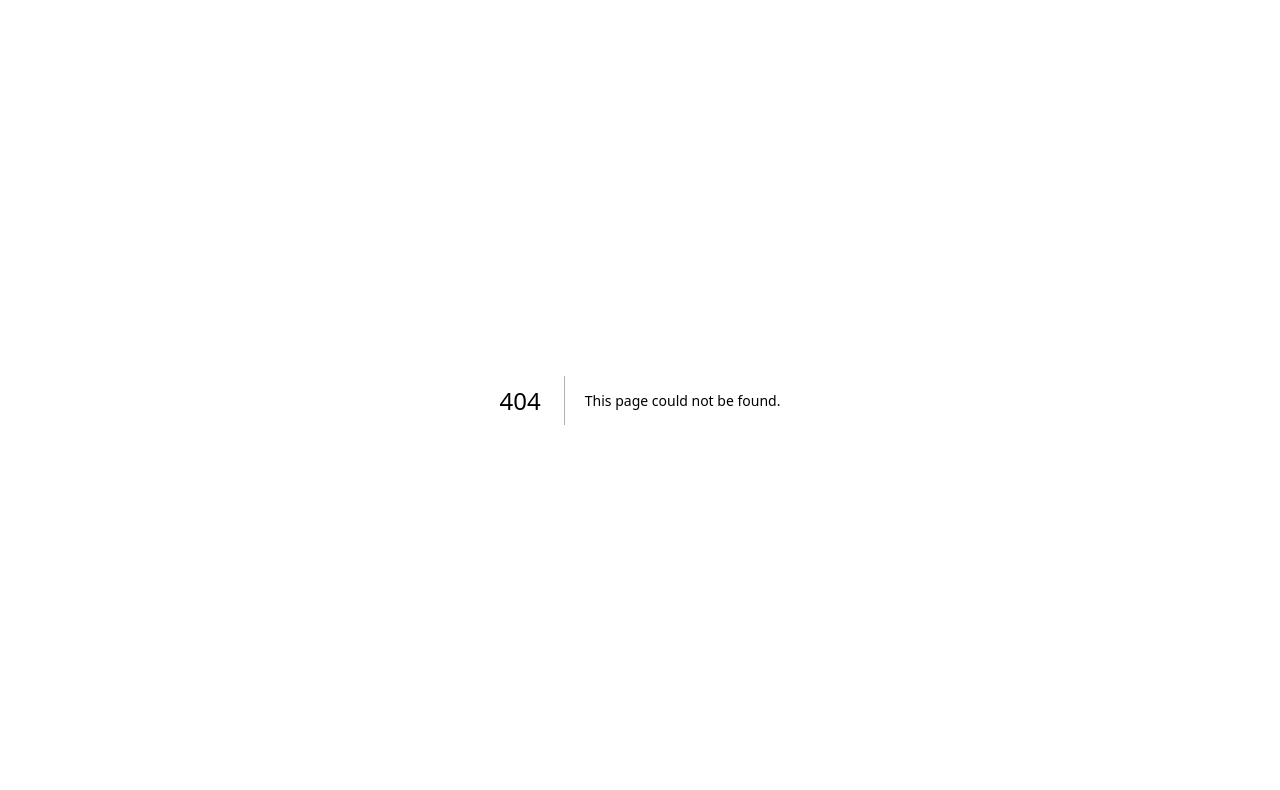
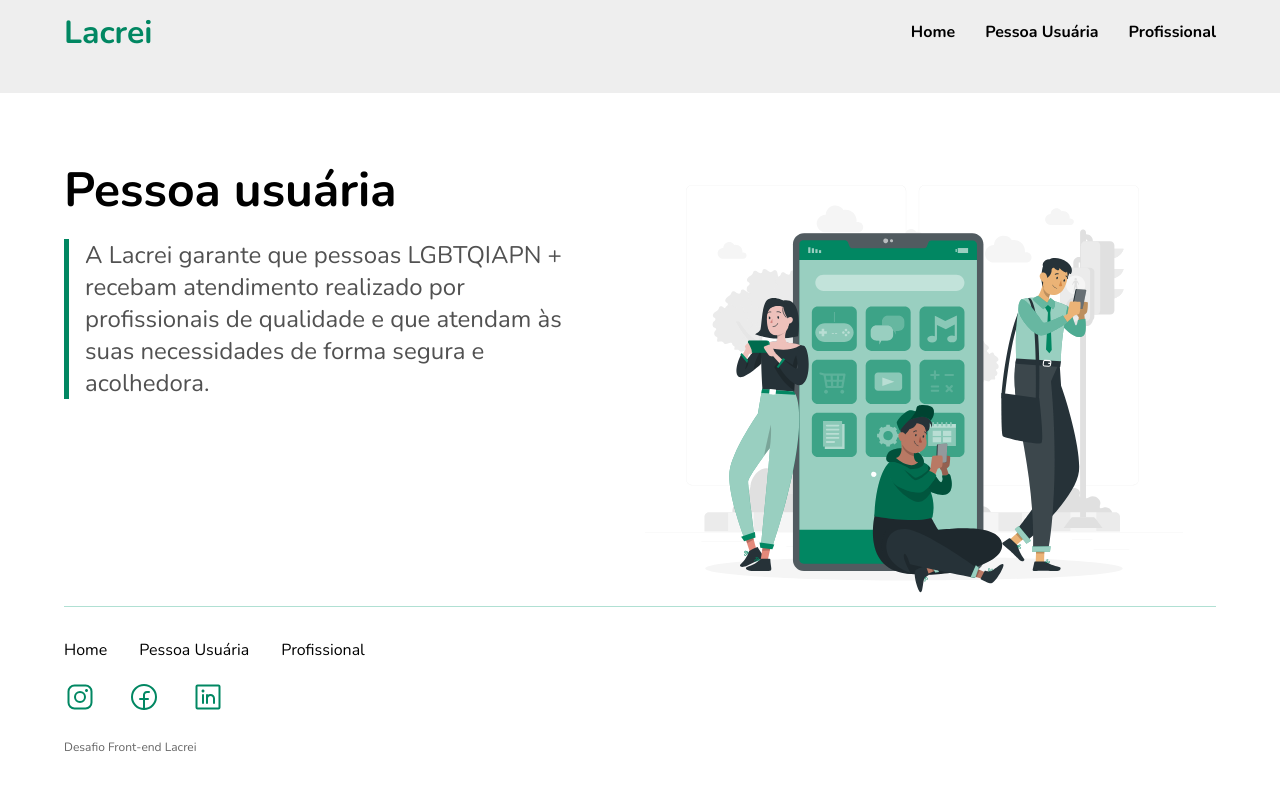
Before and after one commit to lcds90/desafio-lacrei, a Next.js app: page /pessoa-usuaria in a window 1280 px wide. Before the commit this address had no page. Shown: the top 790 px of the page. Built offline with nearby package versions, Linux system fonts and the light colour scheme.

Commit message:
:sparkles:feat: new page for users 👥

```diff
--- /dev/null
+++ b/pages/pessoa-usuaria.tsx
@@ -0,0 +1,28 @@
+import { Subject, PageBlock, PageImage, Description } from "styles";
+import { Layout } from "components";
+
+/**
+ * Home: The Landing page of the web app
+ * @return {JSX.Element} The JSX Code for the Home Page
+ */
+export default function Home() {
+  return (
+    <Layout>
+      <PageBlock>
+        <Subject id="user__subject">Pessoa usuária</Subject>
+        <Description id="user__description" bordered>
+          A Lacrei garante que pessoas LGBTQIAPN + recebam atendimento realizado
+          por profissionais de qualidade e que atendam às suas necessidades de
+          forma segura e acolhedora.
+        </Description>
+      </PageBlock>
+      <PageImage>
+        <img
+          id="user__image__users"
+          src="/assets/svg/users.svg"
+          alt="Grupo de pessoas usuárias"
+        />
+      </PageImage>
+    </Layout>
+  );
+}
--- a/styles/shared.ts
+++ b/styles/shared.ts
@@ -1,7 +1,7 @@
 import styled from "styled-components";
 
 export const Container = styled.div`
-  display: flex;
+  display: grid;
   flex-direction: column;
   height: 100vh;
   min-height: 100vh;
@@ -43,10 +43,21 @@ export const Subject = styled.h2`
   }
 `;
 
-export const Description = styled.p`
+interface DescriptionProps {
+  bordered?: boolean;
+}
+
+export const Description = styled.p<DescriptionProps>`
   font-size: ${({ theme }) => theme.font.small};
   color: ${({ theme }) => theme.colors.gray};
   margin: ${({ theme }) => theme.spacing.default} 0;
+
+  ${({ bordered, theme }) =>
+    bordered &&
+    `
+    border-left: 5px solid ${theme.colors.primary};
+    padding-left: 1rem;
+  `}
 
   @media (min-width: 512px) {
     font-size: ${({ theme }) => theme.font.default};
```
